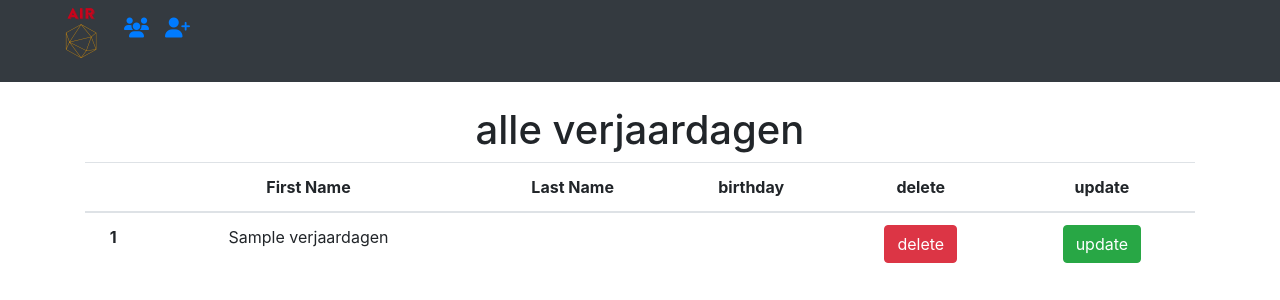
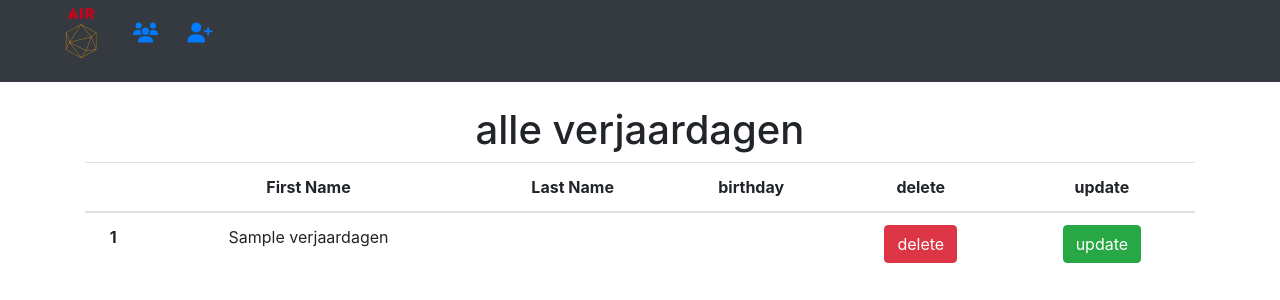
Before and after one commit to Anthony-AIR/leerjaar-2-week-1-opdr-3, a PHP site: page /webapp/home in a window 1280 px wide. Shown: the top 300 px of the page. Run offline with PHP 8.4, Linux system fonts and the light colour scheme; tables that the repository leaves empty or names only in its code hold one stand-in row (values such as "Sample post"); data that the repository does not hold is empty; some libraries are stand-ins or nearby versions.

Commit message:
no message

```diff
--- a/view/home/index.php
+++ b/view/home/index.php
@@ -1,7 +1,7 @@
 <div class="container ">
     <br><h1>alle verjaardagen</h1>
 
-    <table class="table table-hover" style="margin-bottom:100px;">
+    <table class="table table-hover" style="margin-bottom:80px;">
         <thead>
           <tr>
             <th></th>
--- a/view/templates/header.php
+++ b/view/templates/header.php
@@ -11,9 +11,9 @@
 			<div id="container">
 				<nav class="navbar navbar-expand-lg navbar-dark bg-dark">
 					<ul class="d-flex align-self-center">
-						<img src="<?php echo URL ?>public/img/AIR_logo_transparant.png?>" style="width:50px;">&nbsp;&nbsp;&nbsp;&nbsp;
-						<li class="navbar-brand"><a href="<?= URL ?>home/index"><i class="fas fa-users"></i></a></li>
-						<li class="navbar-brand"><a href="<?= URL ?>home/create"><i class="fas fa-user-plus"></i></a></li>
+						<img src="<?php echo URL ?>public/img/AIR_logo_transparant.png?>" style="width:50px;">&nbsp;&nbsp;&nbsp;&nbsp;&nbsp;&nbsp;
+						<li class="navbar-brand" style="margin-top:5px;"><a href="<?= URL ?>home/index"><i class="fas fa-users"></i></a></li>&nbsp;&nbsp;&nbsp;
+						<li class="navbar-brand" style="margin-top:5px;"><a href="<?= URL ?>home/create"><i class="fas fa-user-plus"></i></a></li>
 					</ul>
 				</nav>
 			</div>
```
